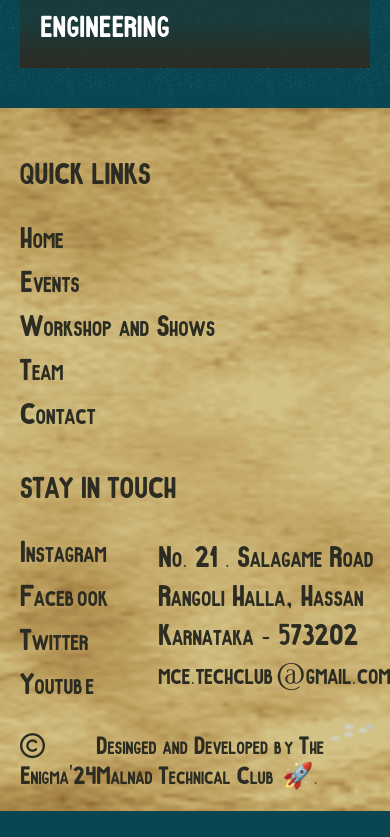
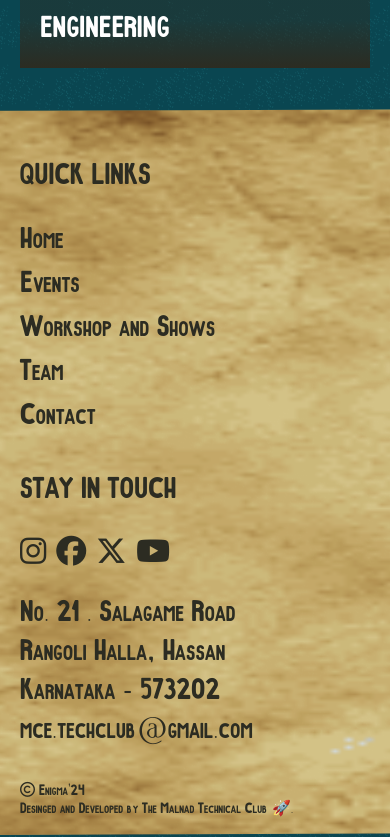
Before and after one commit to SanjayChoodamani/enigma24, a React (Vite) app: page /enigma24/Team in a window 390 px wide. Shown: the part 8254-9091 px from the top of the page. Before the commit the page ends 9065 px from the top, so only its background shows below. Built offline with nearby package versions, Linux system fonts and the light colour scheme.

Commit message:
updating footer

```diff
--- a/src/components/Footer.jsx
+++ b/src/components/Footer.jsx
@@ -31,7 +31,13 @@ const Footer = () => {
                                 <a href='https://www.instagram.com/malnad_technical_club/'>Instagram</a>
                                 <a href='https://www.facebook.com/FoundationsMTC'>Facebook</a>
                                 <a href='https://twitter.com/MalnadTechClub/'>Twitter</a>
-                                <a href=''>Youtube</a>
+                                <a href='https://www.youtube.com/@themalnadtechnicalclub'>Youtube</a>
+                            </div>
+                            <div className='social-icons'>
+                                <a href='https://www.instagram.com/malnad_technical_club/'><i class="fa-brands fa-instagram"></i></a>
+                                <a href='https://www.facebook.com/FoundationsMTC'><i class="fa-brands fa-facebook"></i></a>
+                                <a href='https://twitter.com/MalnadTechClub/'><i class="fa-brands fa-x-twitter"></i></a>
+                                <a href='https://www.youtube.com/@themalnadtechnicalclub'><i class="fa-brands fa-youtube"></i></a>
                             </div>
                             <div className='address'>
                                 <a href='https://www.google.com/maps/place/Malnad+College+of+Engineering/@13.0237294,76.0999861,17z/data=!3m1!4b1!4m5!3m4!1s0x3ba5483386aa3ffd:0x1ffd88ffad2a1ca6!8m2!3d13.0237242!4d76.1021748?shorturl=1'>
--- a/src/components/styles/Footer.css
+++ b/src/components/styles/Footer.css
@@ -88,6 +88,9 @@ footer a{
     justify-content: space-between;
     align-items: center;
 }
+.social-icons{
+    display: none;
+}
 @media(max-width: 480px){
     .ohter-sites h1{
         margin-left: 10px;
@@ -109,7 +112,26 @@ footer a{
     footer{
         background-size:  500%;
         padding: 20px;
-        font-size: 25px;
+        margin-bottom: 0px;
+
+    }
+    .stayCard{
+        display: flex;
+        flex-direction: column;
+        width: 100%;
+    }
+
+    .social{
+        display: none;
+    }
+    .social-icons{
+        display: block;
+        display: flex;
+        gap: 0px 10px;
+    }
+    .address{
+        align-items: flex-start;
+        margin: 10px 0px;
     }
     .contact{
         flex-direction: column;
@@ -117,8 +139,15 @@ footer a{
 
     .develop {
         margin-top: 20px;
+        display: flex;
+        flex-direction: column;
+        align-items: flex-start;
+        text-align: left;
+
     }
     .develop p{
         margin: 0px;
+        width: fit-content;
+        font-size: 15px;
     }
 }
```
